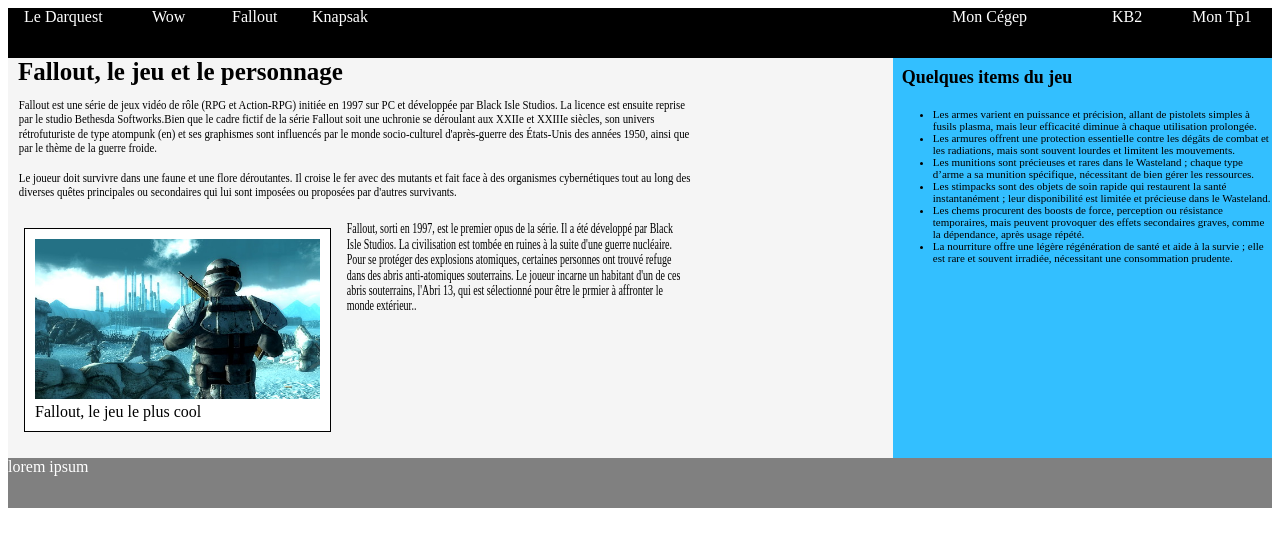
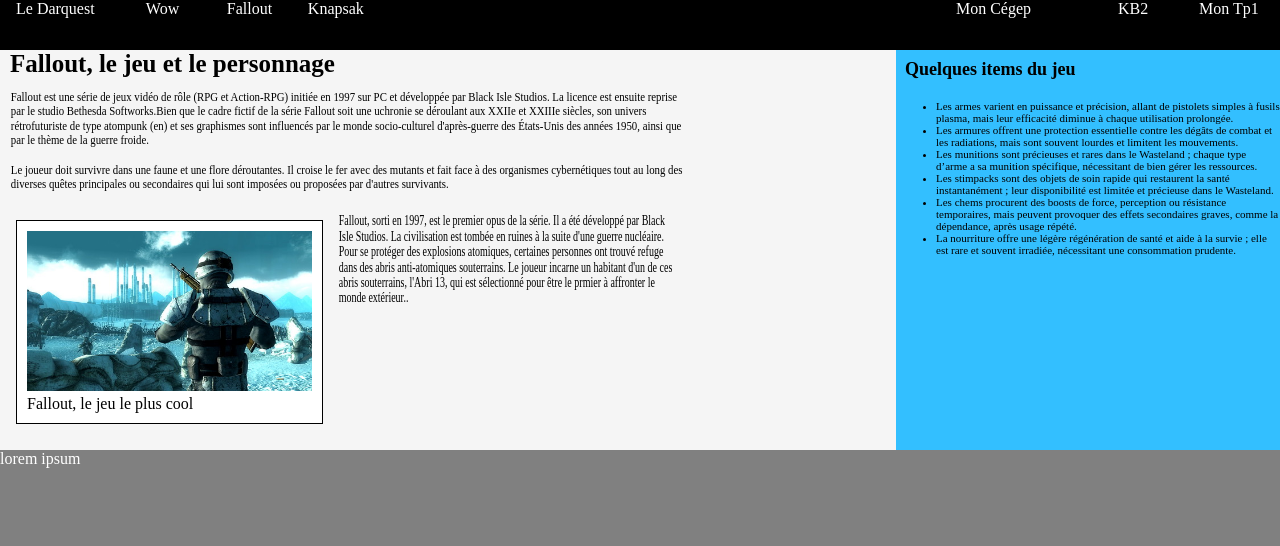
Before and after one commit to tiensle/tp2, a plain HTML site: page index.html in a window 1280 px wide. Drawn offline with Linux system fonts and the light colour scheme.

Commit message:
test grosseur sur github

```diff
--- a/css/styles.css
+++ b/css/styles.css
@@ -1,7 +1,19 @@
+body, html {
+    margin: 0;
+    padding: 0;
+    width: 100%;
+    height: 100%;
+  }
+
+
+
+
+
+
 .grille{grid-template-columns: 70% 30%;
     display: grid;
-    width: 100%;
-    height: 100%;
+    width: 100vw;
+    height: 100vh;
     background-color: grey;
     grid-template-rows: 50px 400px 50px;
     grid-template-areas:
```
